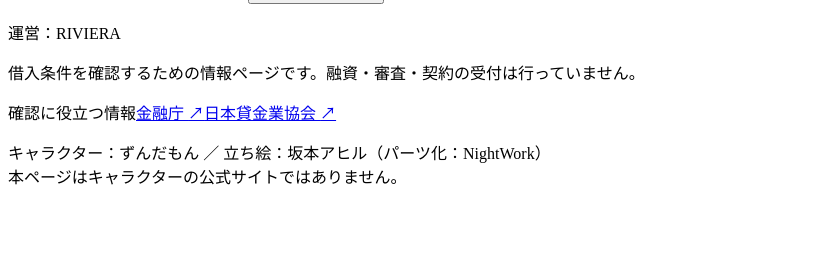
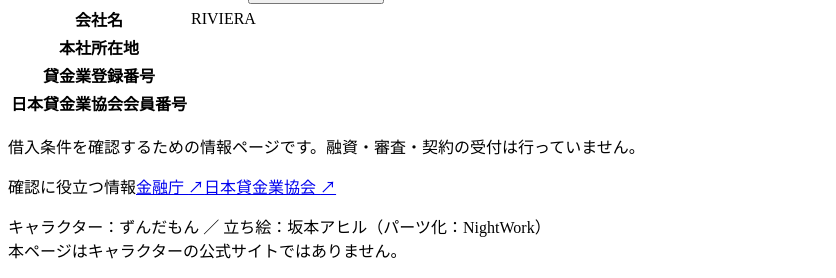
Before and after one commit to tnkkakuei3-design/zundamon-loan-guide, a website with bundled scripts: page docs/index.html in a window 1280 px wide. Shown: the part 5013-5291 px from the top of the page, without its empty margins (0-836 px from the left). Before the commit the page ends 5217 px from the top, so only its background shows below. Built offline with nearby package versions, Linux system fonts and the light colour scheme.

Commit message:
Add company information fields with unfilled registration and address values

```diff
--- a/docs/index.html
+++ b/docs/index.html
@@ -100,12 +100,12 @@
   </main>
   <footer class="site-footer wrap">
     <div class="footer-top"><a class="brand" href="#top"><img src="assets/brand.svg" width="240" height="60" alt="ずんだもんのカードローン案内"></a><button class="plain-button" id="about-button" type="button" aria-haspopup="dialog">このサイトについて</button></div>
-    <p class="operator">運営：RIVIERA</p>
+    <table aria-label="会社情報"><tbody><tr><th scope="row">会社名</th><td style="text-align:left">RIVIERA</td></tr><tr><th scope="row">本社所在地</th><td></td></tr><tr><th scope="row">貸金業登録番号</th><td></td></tr><tr><th scope="row">日本貸金業協会会員番号</th><td></td></tr></tbody></table>
     <p>借入条件を確認するための情報ページです。融資・審査・契約の受付は行っていません。</p>
     <div class="sources"><span>確認に役立つ情報</span><a href="https://www.fsa.go.jp/policy/kashikin/" target="_blank" rel="noopener noreferrer">金融庁 <span aria-label="新しいタブで開く">↗</span></a><a href="https://www.j-fsa.or.jp/personal/borrowing/diagnosis/loanlife/" target="_blank" rel="noopener noreferrer">日本貸金業協会 <span aria-label="新しいタブで開く">↗</span></a></div>
     <p class="credits">キャラクター：ずんだもん ／ 立ち絵：坂本アヒル（パーツ化：NightWork）<br>本ページはキャラクターの公式サイトではありません。</p>
   </footer>
-  <dialog id="about-dialog" aria-labelledby="about-title"><div class="dialog-content"><button class="dialog-close" type="button" aria-label="閉じる">×</button><h2 id="about-title">このサイトについて</h2><p>カードローンを検討するときの確認ポイントと、返済額の概算を案内する情報ページです。特定の金融会社による公式案内、審査結果、融資条件の提示ではありません。</p><h3>運営者</h3><p>RIVIERA</p><h3>入力情報の取扱い</h3><p>試算に入力した数値は、ブラウザ内の計算にのみ使います。このサイトから外部に送信したり、入力履歴を保存したりしません。</p><h3>情報の確認先</h3><p>正式な金利・手数料・申込対象・返済方法は、利用を検討している金融会社の公式情報を確認してください。</p><button class="button primary dialog-done" type="button">閉じる</button></div></dialog>
+  <dialog id="about-dialog" aria-labelledby="about-title"><div class="dialog-content"><button class="dialog-close" type="button" aria-label="閉じる">×</button><h2 id="about-title">このサイトについて</h2><p>カードローンを検討するときの確認ポイントと、返済額の概算を案内する情報ページです。特定の金融会社による公式案内、審査結果、融資条件の提示ではありません。</p><h3>会社情報</h3><table aria-label="会社情報"><tbody><tr><th scope="row">会社名</th><td style="text-align:left">RIVIERA</td></tr><tr><th scope="row">本社所在地</th><td></td></tr><tr><th scope="row">貸金業登録番号</th><td></td></tr><tr><th scope="row">日本貸金業協会会員番号</th><td></td></tr></tbody></table><h3>入力情報の取扱い</h3><p>試算に入力した数値は、ブラウザ内の計算にのみ使います。このサイトから外部に送信したり、入力履歴を保存したりしません。</p><h3>情報の確認先</h3><p>正式な金利・手数料・申込対象・返済方法は、利用を検討している金融会社の公式情報を確認してください。</p><button class="button primary dialog-done" type="button">閉じる</button></div></dialog>
   <script type="module" src="app.js"></script>
 </body>
 </html>
```
